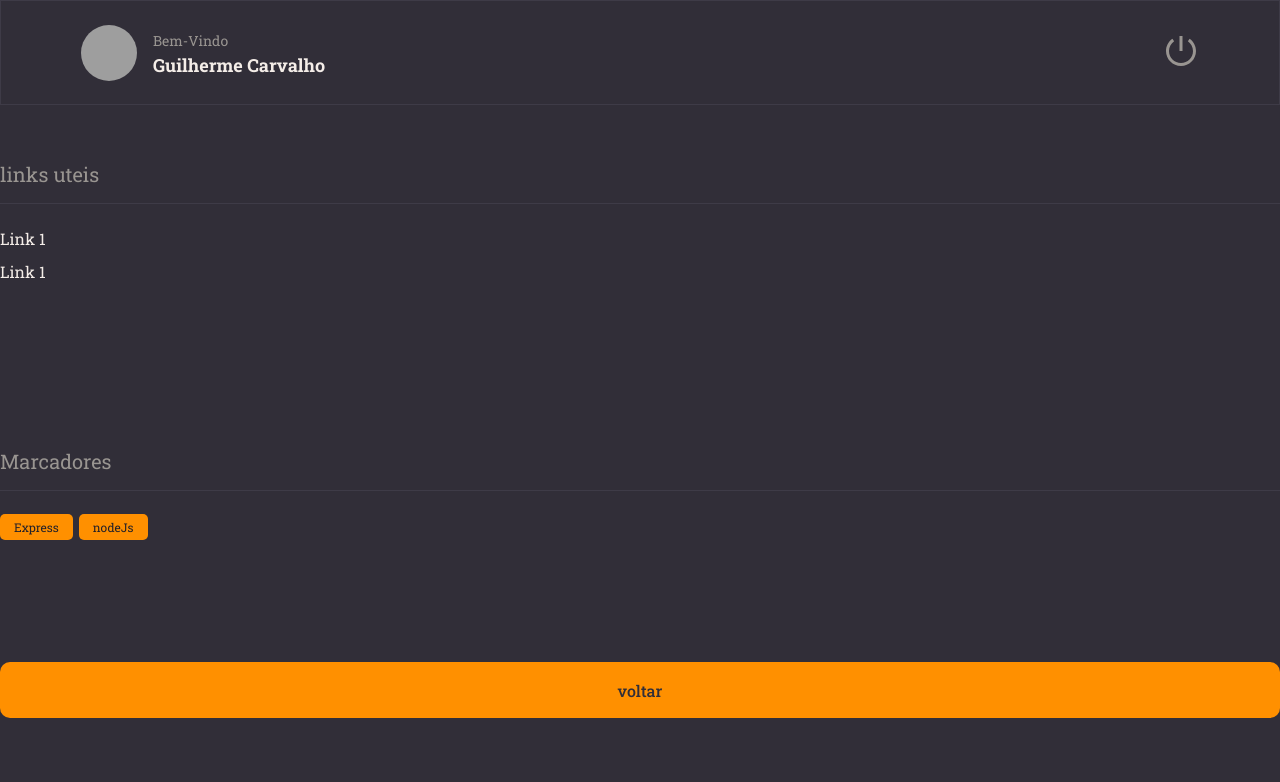
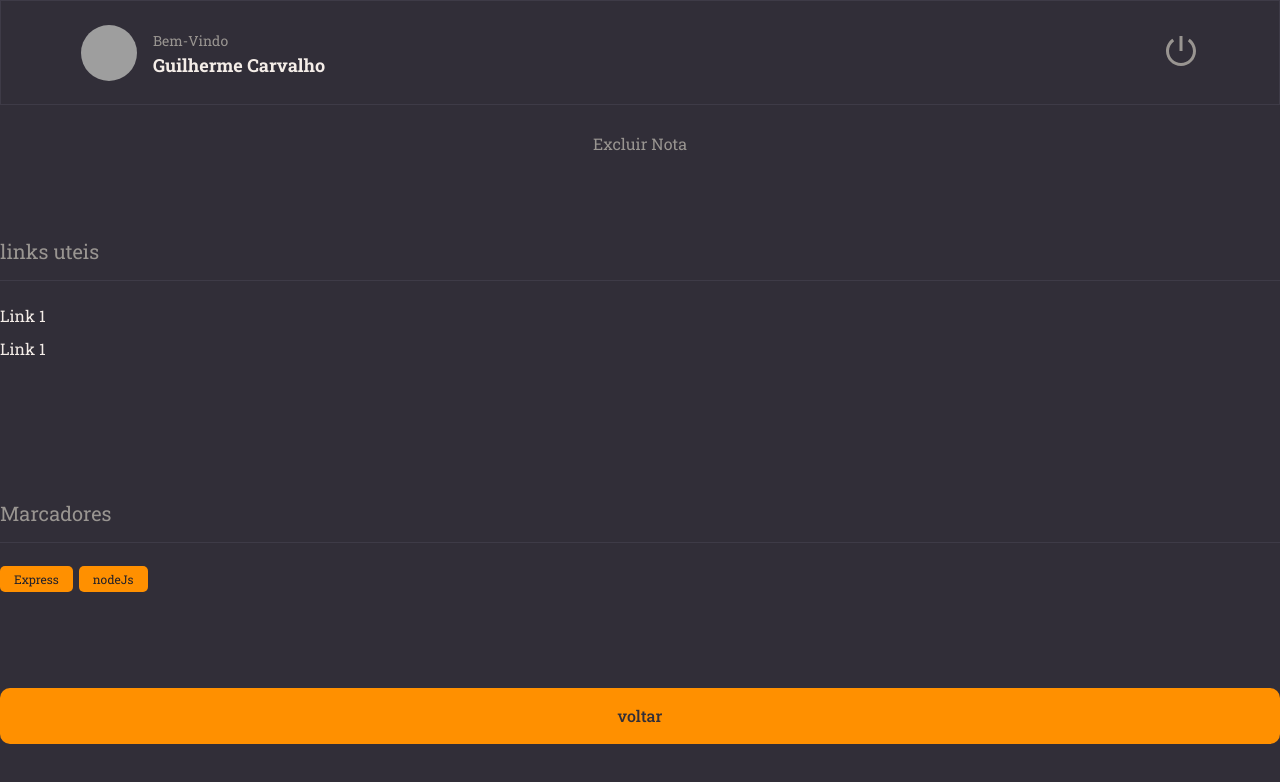
Before and after one commit to Guilhermecarvalho11/frontendNotes, a React (Vite) app: page / in a window 1280 px wide. Shown: the top 782 px of the page. Built offline with nearby package versions, Linux system fonts and the light colour scheme; grey boxes are pictures that could not be loaded.

Commit message:
Create components ButtonText

```diff
--- /dev/null
+++ b/src/components/ButtonText/index.jsx
@@ -0,0 +1,16 @@
+import { Container } from "./styled";
+import PropTypes from 'prop-types';
+
+export function ButtonText({title, ...rest}){
+    return(
+        <Container
+        type="button"
+        {...rest}>
+            {title}
+        </Container>
+    )
+}
+
+ButtonText.propTypes = {
+    title: PropTypes.string.isRequired, // Define 'title' as a required string prop
+  };
--- /dev/null
+++ b/src/components/ButtonText/styled.js
@@ -0,0 +1,9 @@
+import styled from 'styled-components';
+
+export const Container = styled.button`
+    background: none;
+    color: ${({theme}) => theme.COLORS.GRAY_100};
+
+    border: none;
+    font-size: 16px;
+`;
--- a/src/pages/Details/index.jsx
+++ b/src/pages/Details/index.jsx
@@ -3,6 +3,7 @@ import { Header } from '../../components/Header/header.jsx';
 import { Button } from '../../components/Button/index.jsx';
 import { Section } from '../../components/Section/index.jsx';
 import { Tag } from '../../components/Tag/index.jsx';
+import { ButtonText } from '../../components/ButtonText/index.jsx';
 
 export function Details() {
 
@@ -10,6 +11,7 @@ export function Details() {
     <>
       <Container>
         <Header />
+        <ButtonText title="Excluir Nota" />
 
         <Section title='links uteis'>
           <Links>
```
